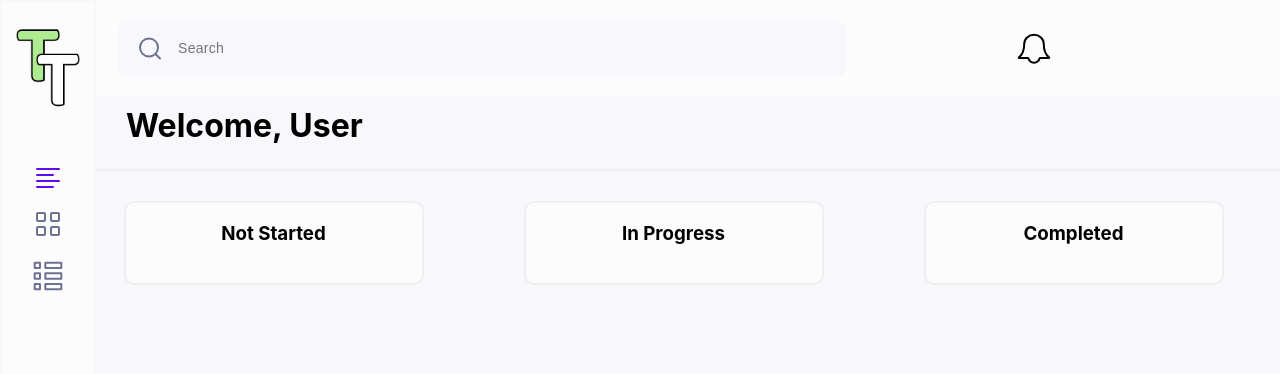
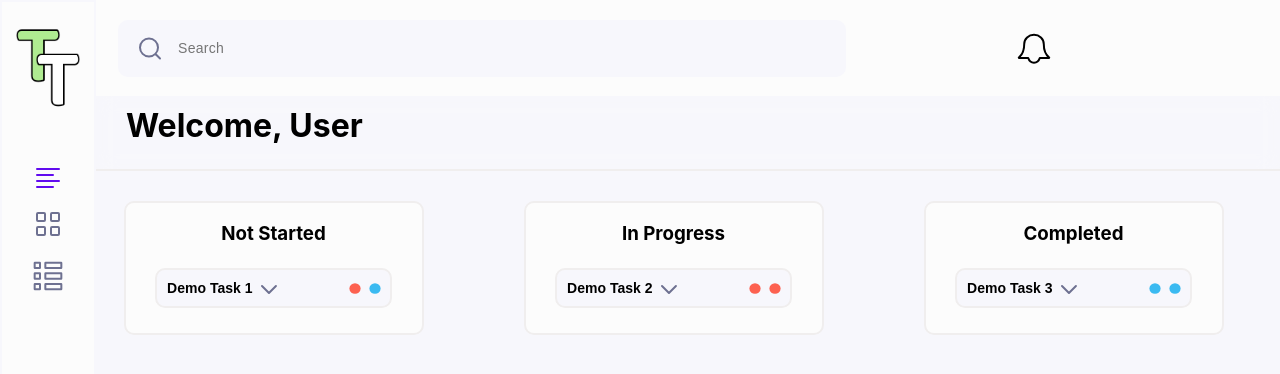
Before and after one commit to j-labbe/task-trak, a Next.js app: page /app in a window 1280 px wide. Shown: the top 374 px of the page. Built offline with nearby package versions, Linux system fonts and the light colour scheme; a web font is replaced by a local one.

Commit message:
fixed loading issue

```diff
--- a/components/listView/index.tsx
+++ b/components/listView/index.tsx
@@ -67,6 +67,7 @@ const StyledMyTasks = styled.div`
 
 const ListView = () => {
     const { tasks, refreshTasks, userData, getUserData } = useContext(AppContext);
+    const [isLoaded, setIsLoaded] = useState(false);
     const [isMounted, setIsMounted] = useState(false);
     const [sortedData, setSortedData] = useState([]);
 
@@ -75,7 +76,7 @@ const ListView = () => {
     groups[1] = { title: "In Progress", children: [] };
     groups[2] = { title: "Completed", children: [] };
 
-    const refreshAndSort = async () => {
+    const refreshAndSort = async (config: { callback: () => void }) => {
         const data: TaskTypes = await refreshTasks();
         data.map((task: IndividualTaskTypes) => {
             if (task.progress === 0) {
@@ -87,33 +88,39 @@ const ListView = () => {
             }
         });
         setSortedData(groups);
-        console.log(groups);
-        return true;
+        config.callback();
     };
 
     useEffect(() => {
+        console.log("Status:",isLoaded," ",isMounted," Data:",sortedData);
         nProgress.start();
-        const init = async () => {
-            const taskData = await refreshAndSort();
-            if (taskData) {
+        if (!isLoaded && !isMounted) {
+            getUserData().then(() => {
                 nProgress.set(0.5);
-                const ud = await getUserData();
-                if(ud){
-                    nProgress.done();
-                    console.log(groups);
-                    setIsMounted(true);
-                }
+                console.log("Set progress");
+                refreshAndSort({
+                    callback: () => {
+                        setIsLoaded(true);
+                        console.log("Set loaded");
+                    }
+                });
+            });
+        } else {
+            if (isLoaded && !isMounted) {
+                console.log("Set mount");
+                nProgress.done();
+                setIsMounted(true);
+                console.log("Done");
             }
-        };
-        init();
-    }, []);
+        }
+    }, [isLoaded]);
 
     return (
         <div>
             <Head>
                 <title>Home - Task Trak</title>
             </Head>
-            {isMounted ? (
+            {(isMounted && typeof sortedData[0].children !== "undefined") ? (
                 <StyledMyTasks>
                     <div className="container">
                         <div className="sticky-title-container">
@@ -123,23 +130,48 @@ const ListView = () => {
                         <div className="listgroup">
                             <TaskList title="Not Started">
                                 {
-                                    groups[0].children.map((task, i: number) => (
-                                        <TaskBtn title={task.name} tags={
-                                            task.properties.tags ? (
-                                                task.properties.tags.map((tag, i) => {
-                                                    console.log(tag, i);
-                                                    return { urgent: tag.urgent, name: tag.name }
-                                                })
-                                            ) : ''
-                                        } />
+                                    sortedData[0].children.map((child, i: number) => (
+                                        <TaskBtn
+                                            key={i}
+                                            title={child.name}
+                                            tags={child.properties.tags.map((tag, o: number) => {
+                                                return {
+                                                    urgent: tag.urgent,
+                                                    name: tag.name
+                                                }
+                                            })} />
                                     ))
                                 }
                             </TaskList>
                             <TaskList title="In Progress">
-
+                            {
+                                    sortedData[1].children.map((child, i: number) => (
+                                        <TaskBtn
+                                            key={i}
+                                            title={child.name}
+                                            tags={child.properties.tags.map((tag, o: number) => {
+                                                return {
+                                                    urgent: tag.urgent,
+                                                    name: tag.name
+                                                }
+                                            })} />
+                                    ))
+                                }
                             </TaskList>
                             <TaskList title="Completed">
-
+                            {
+                                    sortedData[2].children.map((child, i: number) => (
+                                        <TaskBtn
+                                            key={i}
+                                            title={child.name}
+                                            tags={child.properties.tags.map((tag, o: number) => {
+                                                return {
+                                                    urgent: tag.urgent,
+                                                    name: tag.name
+                                                }
+                                            })} />
+                                    ))
+                                }
                             </TaskList>
                         </div>
                     </div>
--- a/demo/index.js
+++ b/demo/index.js
@@ -41,7 +41,7 @@ module.exports = {
                         name: "Needs review"
                     },
                     {
-                        urgent: false,
+                        urgent: true,
                         name: "Expedited"
                     }
                 ]
@@ -58,7 +58,7 @@ module.exports = {
                 timeZone: 'America/New_York',
                 tags: [
                     {
-                        urgent: true,
+                        urgent: false,
                         name: "Needs review"
                     },
                     {
```
